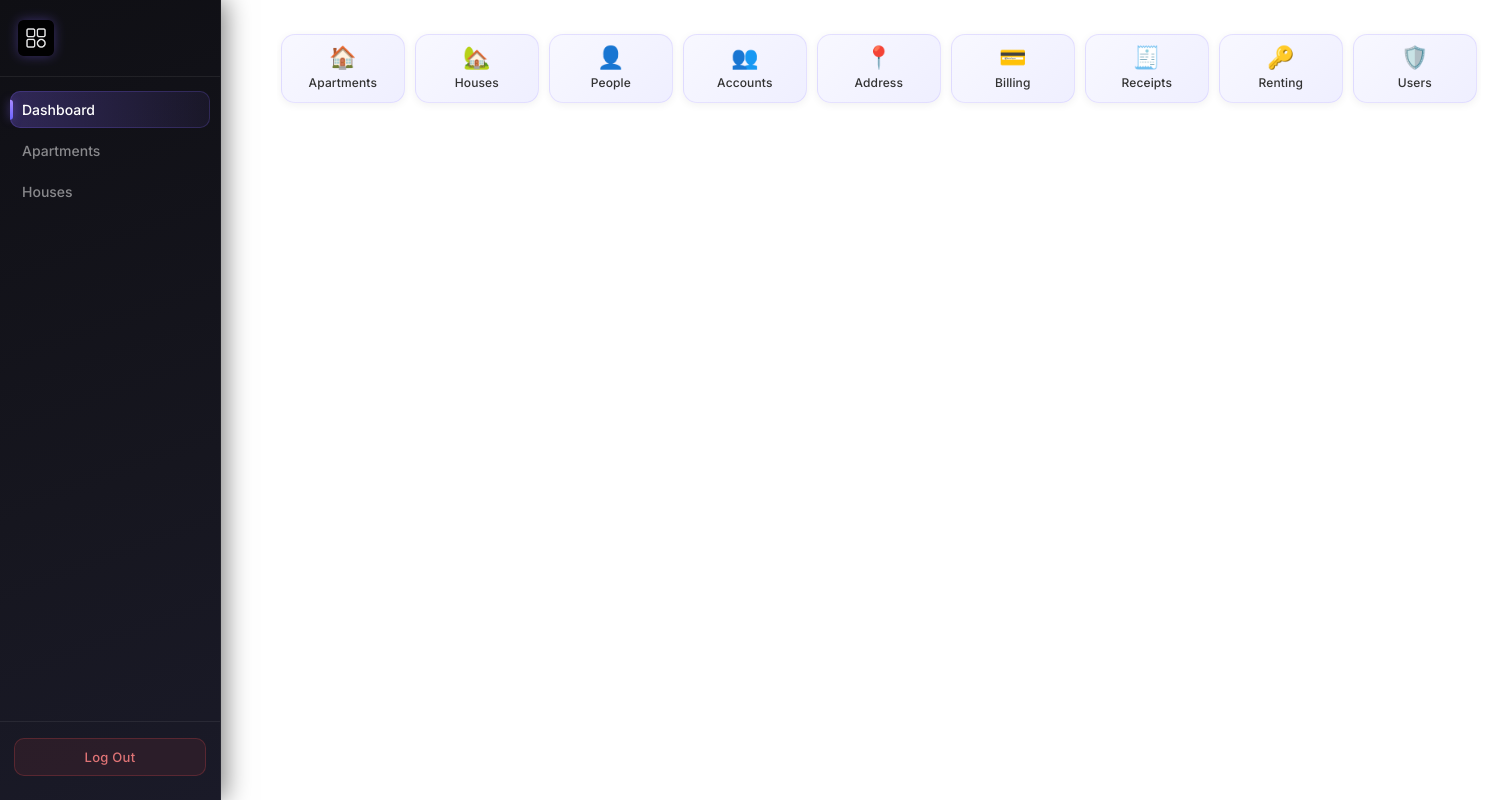
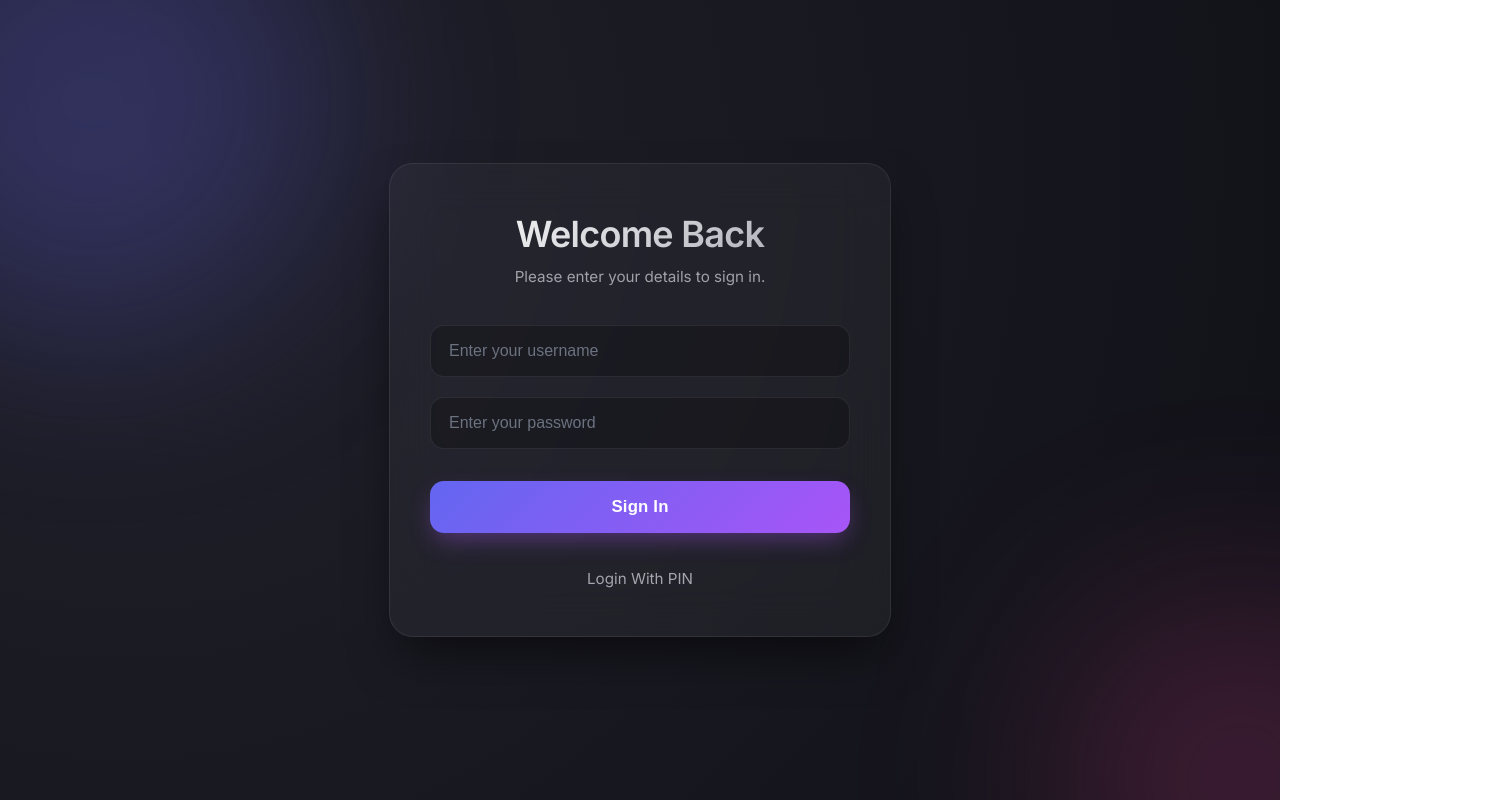
Before and after one commit to AbshiroElmi/more_PO, a React (Vite) app: page /login in a window 1280 px wide. Before the commit this address led to /dashboard. Shown: the whole page, 1497 px wide, since content can reach past the window. Built offline with nearby package versions, Linux system fonts and the light colour scheme.

Commit message:
login and pinotp

```diff
--- a/src/App.jsx
+++ b/src/App.jsx
@@ -3,11 +3,20 @@ import Sidebars from "./components/Sidebars.jsx";
 import Apartments from "./components/pages/Apartments.jsx";
 import Houses from "./components/pages/Houses.jsx";
 import Dashboard from "./components/pages/Dashoard.jsx";
+import Login from "./components/pages/auth/Login.jsx";
+import PinoTp from "./components/pages/auth/pinoTp.jsx";
 import "./components/css/SidebarCss.css";
+
 function App() {
   return (
     <BrowserRouter>
-      <div style={{ display: "flex", marginLeft: "20%" }}>
+      <Routes>
+        <Route path="/login" element={<Login />} />
+        <Route path="/pinotp" element={<PinoTp />} />
+        <Route path="*" element={<Navigate to="/login" replace />} />
+      </Routes>
+
+      {/* <div style={{ display: "flex", marginLeft: "20%" }}>
         <Sidebars />
         <div style={{ flex: 1, padding: "16px" }}>
           <Routes>
@@ -17,7 +26,7 @@ function App() {
             <Route path="*" element={<Navigate to="/dashboard" replace />} />
           </Routes>
         </div>
-      </div>
+      </div> */}
     </BrowserRouter>
   );
 }
--- /dev/null
+++ b/src/components/css/Login.css
@@ -0,0 +1,193 @@
+/* Premium Glassmorphism Login */
+
+.login-container {
+  min-height: 100vh;
+  display: flex;
+  align-items: center;
+  justify-content: center;
+  background: radial-gradient(circle at 10% 20%, rgb(33, 33, 44) 0%, rgb(18, 18, 25) 90%);
+  position: relative;
+  overflow: hidden;
+  font-family: 'Inter', system-ui, -apple-system, sans-serif;
+  color: #fff;
+  /* Ensure it fills the screen even if there's global margin/padding */
+  margin: -8px; /* Counteract default body margin if not reset globally */
+}
+
+/* Background animated orbs for a premium dynamic feel */
+.login-container::before,
+.login-container::after {
+  content: '';
+  position: absolute;
+  border-radius: 50%;
+  filter: blur(90px);
+  z-index: 0;
+  animation: floatOrb 12s infinite alternate ease-in-out;
+}
+
+.login-container::before {
+  width: 450px;
+  height: 450px;
+  background: rgba(99, 102, 241, 0.25); /* Indigo */
+  top: -150px;
+  left: -150px;
+}
+
+.login-container::after {
+  width: 350px;
+  height: 350px;
+  background: rgba(236, 72, 153, 0.2); /* Pink */
+  bottom: -100px;
+  right: -100px;
+  animation-delay: -6s;
+  animation-duration: 15s;
+}
+
+@keyframes floatOrb {
+  0% { transform: translate(0, 0) scale(1); }
+  100% { transform: translate(40px, 60px) scale(1.1); }
+}
+
+.login-card {
+  position: relative;
+  z-index: 1;
+  width: 100%;
+  max-width: 420px;
+  padding: 48px 40px;
+  background: rgba(255, 255, 255, 0.04);
+  border: 1px solid rgba(255, 255, 255, 0.08);
+  border-radius: 24px;
+  box-shadow: 0 25px 50px -12px rgba(0, 0, 0, 0.6);
+  backdrop-filter: blur(24px);
+  -webkit-backdrop-filter: blur(24px);
+  margin: 20px;
+}
+
+.login-header {
+  text-align: center;
+  margin-bottom: 36px;
+}
+
+.login-header h2 {
+  font-size: 2.25rem;
+  font-weight: 700;
+  margin: 0 0 10px;
+  background: linear-gradient(135deg, #ffffff 0%, #a5a5b0 100%);
+  -webkit-background-clip: text;
+  -webkit-text-fill-color: transparent;
+  letter-spacing: -0.02em;
+}
+
+.login-header p {
+  font-size: 0.95rem;
+  color: #a1a1aa;
+  margin: 0;
+  line-height: 1.5;
+}
+
+.login-form {
+  display: flex;
+  flex-direction: column;
+  gap: 20px;
+}
+
+/* Targeting the div wrappers from Common.jsx */
+.input-group > div {
+  width: 100%;
+}
+
+.input-group input {
+  width: 100%;
+  box-sizing: border-box;
+  padding: 16px 18px;
+  background: rgba(0, 0, 0, 0.25);
+  border: 1px solid rgba(255, 255, 255, 0.08);
+  border-radius: 14px;
+  color: #fff;
+  font-size: 1rem;
+  outline: none;
+  transition: all 0.3s cubic-bezier(0.4, 0, 0.2, 1);
+}
+
+.input-group input::placeholder {
+  color: #6b7280;
+}
+
+.input-group input:focus {
+  border-color: rgba(99, 102, 241, 0.8);
+  background: rgba(0, 0, 0, 0.4);
+  box-shadow: 0 0 0 4px rgba(99, 102, 241, 0.15);
+}
+
+.login-btn-wrapper > div {
+  width: 100%;
+  margin-top: 12px;
+}
+
+.login-btn-wrapper button {
+  width: 100%;
+  padding: 16px;
+  background: linear-gradient(135deg, #6366f1 0%, #a855f7 100%);
+  border: none;
+  border-radius: 14px;
+  color: #fff;
+  font-size: 1.05rem;
+  font-weight: 600;
+  cursor: pointer;
+  transition: transform 0.2s ease, box-shadow 0.2s ease, filter 0.2s ease;
+  box-shadow: 0 10px 25px -5px rgba(168, 85, 247, 0.4);
+  letter-spacing: 0.01em;
+}
+
+.login-btn-wrapper button:hover {
+  transform: translateY(-2px);
+  box-shadow: 0 15px 30px -5px rgba(168, 85, 247, 0.6);
+  filter: brightness(1.1);
+}
+
+.login-btn-wrapper button:active {
+  transform: translateY(1px);
+  box-shadow: 0 5px 15px -5px rgba(168, 85, 247, 0.4);
+}
+
+/* PIN Input Styles */
+.pin-group-container {
+  margin-top: 10px;
+  display: flex;
+  flex-direction: column;
+  gap: 12px;
+}
+
+.pin-label {
+  font-size: 0.95rem;
+  color: #a1a1aa;
+  text-align: center;
+  margin-bottom: 4px;
+}
+
+.pin-inputs {
+  display: flex;
+  justify-content: space-between;
+  gap: 12px;
+}
+
+.pin-box {
+  width: 100%;
+  aspect-ratio: 1; /* Makes them perfectly square */
+  box-sizing: border-box;
+  background: rgba(0, 0, 0, 0.25);
+  border: 1px solid rgba(255, 255, 255, 0.08);
+  border-radius: 14px;
+  color: #fff;
+  font-size: 1.5rem;
+  font-weight: 600;
+  text-align: center;
+  outline: none;
+  transition: all 0.3s cubic-bezier(0.4, 0, 0.2, 1);
+}
+
+.pin-box:focus {
+  border-color: rgba(99, 102, 241, 0.8);
+  background: rgba(0, 0, 0, 0.4);
+  box-shadow: 0 0 0 4px rgba(99, 102, 241, 0.15);
+}
--- /dev/null
+++ b/src/components/pages/auth/Login.jsx
@@ -0,0 +1,59 @@
+import { useState } from "react";
+import { useNavigate } from "react-router-dom";
+import Common, { Btn } from "../../Common.jsx";
+import "../../css/Login.css";
+
+function Login() {
+    const [username, setUsername] = useState("");
+    const [password, setPassword] = useState("");
+    const navigate = useNavigate();
+
+    let save = (e) => {
+        if (e && e.preventDefault) e.preventDefault();
+        if (!username && !password) return;
+
+        // Perform login action
+        console.log("Logging in with", username, password);
+    };
+
+    return (
+        <div className="login-container">
+            <div className="login-card">
+                <div className="login-header">
+                    <h2>Welcome Back</h2>
+                    <p>Please enter your details to sign in.</p>
+
+                </div>
+                <form className="login-form" onSubmit={save}>
+                    <div className="input-group">
+                        <Common
+                            type="text"
+                            value={username}
+                            name="text1"
+                            setVal={setUsername}
+                            pl="Enter your username"
+                        />
+                    </div>
+                    <div className="input-group">
+                        <Common
+                            type="password"
+                            value={password}
+                            name="text2"
+                            setVal={setPassword}
+                            pl="Enter your password"
+                        />
+                    </div>
+                    <div className="login-btn-wrapper">
+                        <Btn text="Sign In" setMethod={save} />
+                    </div>
+                    <a href="#" onClick={(e) => {
+                        e.preventDefault();
+                        navigate("/pinotp");
+                    }} style={{ textAlign: "center", color: "#a5a5b0", marginTop: "16px", textDecoration: "none", fontSize: "0.95rem", display: "block" }}>Login With PIN</a>
+                </form>
+            </div>
+        </div>
+    );
+}
+
+export default Login;
--- /dev/null
+++ b/src/components/pages/auth/PinoTp.jsx
@@ -0,0 +1,87 @@
+import { useState, useRef } from "react";
+import { useNavigate } from "react-router-dom";
+import Common, { Btn } from "../../Common.jsx";
+import "../../css/Login.css";
+
+function PinoTp() {
+
+    const [pin, setPin] = useState(["", "", "", ""]);
+    const inputRefs = [useRef(null), useRef(null), useRef(null), useRef(null)];
+    const navigate = useNavigate();
+
+    const handlePinChange = (index, value) => {
+        // Only allow numbers
+        if (value && !/^[0-9]+$/.test(value)) return;
+
+        const newPin = [...pin];
+        newPin[index] = value.slice(-1); // Only take the last character
+        setPin(newPin);
+
+        // Auto-focus to next input
+        if (value && index < 3) {
+            inputRefs[index + 1].current.focus();
+        }
+    };
+
+    const handleKeyDown = (index, e) => {
+        // Auto-focus to previous input on backspace if current is empty
+        if (e.key === "Backspace" && !pin[index] && index > 0) {
+            inputRefs[index - 1].current.focus();
+        }
+    };
+
+    let save = (e) => {
+        if (e && e.preventDefault) e.preventDefault();
+        const fullPin = pin.join("");
+        if (fullPin.length !== 4) return;
+
+        console.log("Logging in with:", fullPin);
+    };
+
+    return (
+        <div className="login-container">
+            <div className="login-card">
+                <div className="login-header">
+                    <h2>Secure Login</h2>
+                    <p>Please enter your details and 4-digit PIN.</p>
+                </div>
+                <form className="login-form" onSubmit={save}>
+
+
+                    <div className="pin-group-container">
+                        <label className="pin-label">Enter 4-Digit PIN</label>
+                        <div className="pin-inputs">
+                            {pin.map((digit, index) => (
+                                <input
+                                    key={index}
+                                    ref={inputRefs[index]}
+                                    type="text"
+                                    inputMode="numeric"
+                                    className="pin-box"
+                                    value={digit}
+                                    onChange={(e) => handlePinChange(index, e.target.value)}
+                                    onKeyDown={(e) => handleKeyDown(index, e)}
+                                    maxLength={1}
+                                />
+                            ))}
+                        </div>
+                    </div>
+
+                    <div className="login-btn-wrapper">
+                        <Btn text="Verify & Sign In" setMethod={save} />
+                    </div>
+                    <a href="#" onClick={(e) => {
+                        e.preventDefault();
+                        navigate("/login");
+
+
+                    }} style={{ textAlign: "center", color: "#a5a5b0", marginTop: "16px", textDecoration: "none", fontSize: "0.95rem", display: "block" }}>
+                        Login With Password
+                    </a>
+                </form>
+            </div>
+        </div>
+    );
+}
+
+export default PinoTp;
```
